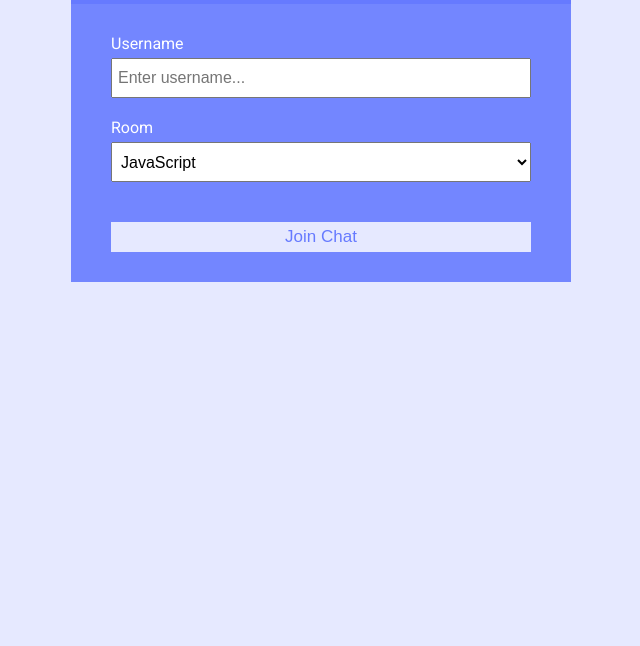
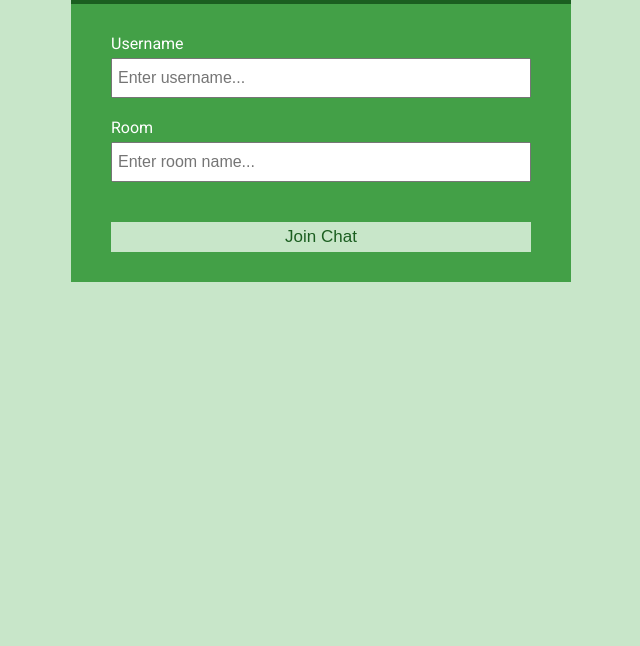
Before and after one commit to flyingcakes85/simple-chat-app-nodejs, a website: page public/index.html in a window 1280 px wide. Shown: the part 154-800 px from the top of the page, without its empty margins (319-959 px from the left). Drawn offline with Linux system fonts and the light colour scheme.

Commit message:
Update theme

```diff
--- a/package.json
+++ b/package.json
@@ -6,7 +6,6 @@
   "dependencies": {
     "express": "^4.17.1",
     "moment": "^2.27.0",
-    "qs": "^6.9.4",
     "socket.io": "^2.3.0"
   },
   "devDependencies": {
--- a/public/css/style.css
+++ b/public/css/style.css
@@ -1,11 +1,11 @@
 @import url('https://fonts.googleapis.com/css?family=Roboto&display=swap');
 
 :root {
-	--dark-color-a: #667aff;
-	--dark-color-b: #7386ff;
-	--light-color: #e6e9ff;
-	--success-color: #5cb85c;
-	--error-color: #d9534f;
+	--dark-color-a: #1B5E20;
+	--dark-color-b: #43A047;
+	--light-color: #C8E6C9;
+	--success-color: #4CAF50;
+	--error-color: #f44336;
 }
 
 * {
--- a/public/index.html
+++ b/public/index.html
@@ -16,7 +16,7 @@
 	<body>
 		<div class="join-container">
 			<header class="join-header">
-				<h1><i class="fas fa-smile"></i> ChatCord</h1>
+				<h1><i class="fas fa-envelope-open"></i> Chat App</h1>
 			</header>
 			<main class="join-main">
 				<form action="chat.html">
@@ -32,14 +32,13 @@
 					</div>
 					<div class="form-control">
 						<label for="room">Room</label>
-						<select name="room" id="room">
-							<option value="JavaScript">JavaScript</option>
-							<option value="Python">Python</option>
-							<option value="PHP">PHP</option>
-							<option value="C#">C#</option>
-							<option value="Ruby">Ruby</option>
-							<option value="Java">Java</option>
-						</select>
+						<input
+							type="text"
+							name="room"
+							id="room"
+							placeholder="Enter room name..."
+							required
+						/>
 					</div>
 					<button type="submit" class="btn">Join Chat</button>
 				</form>
```
Also changed, not shown: public/chat.html (+1 -1 lines).
